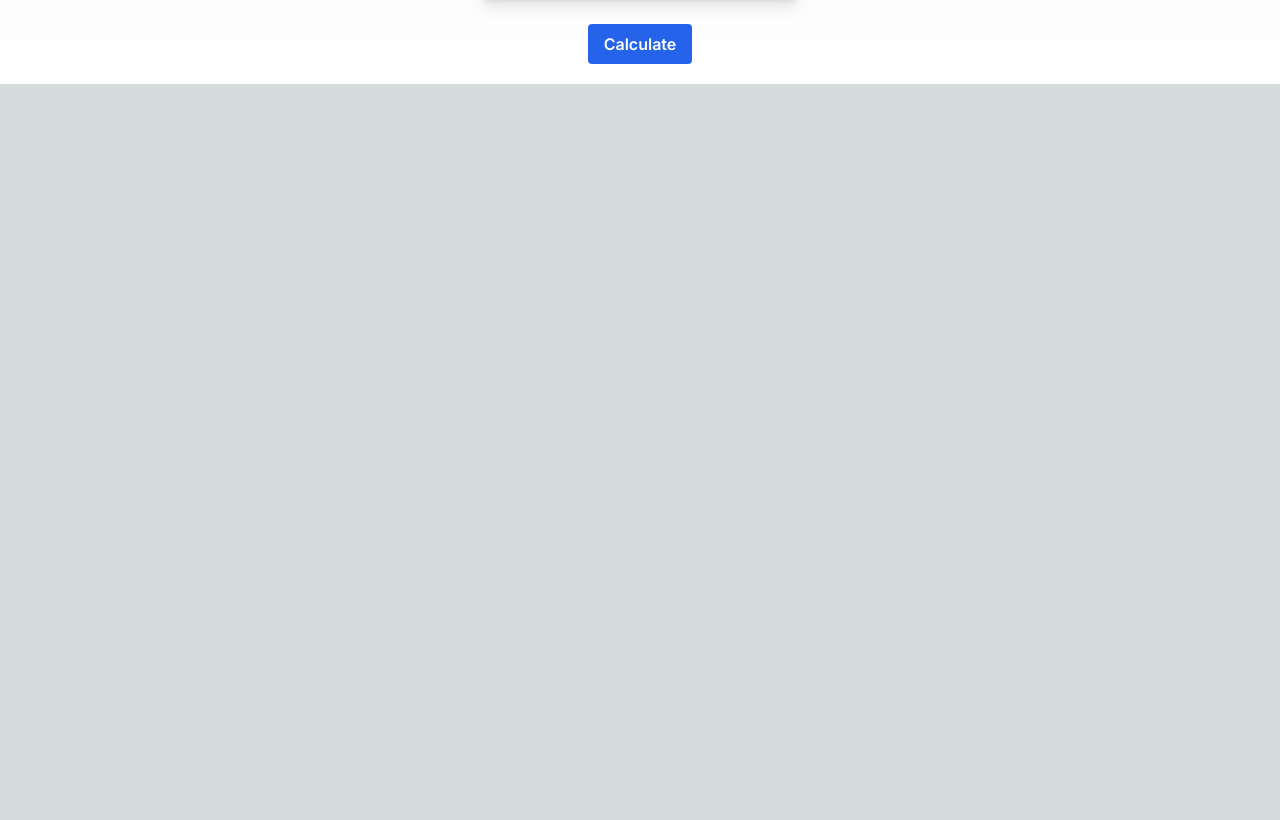
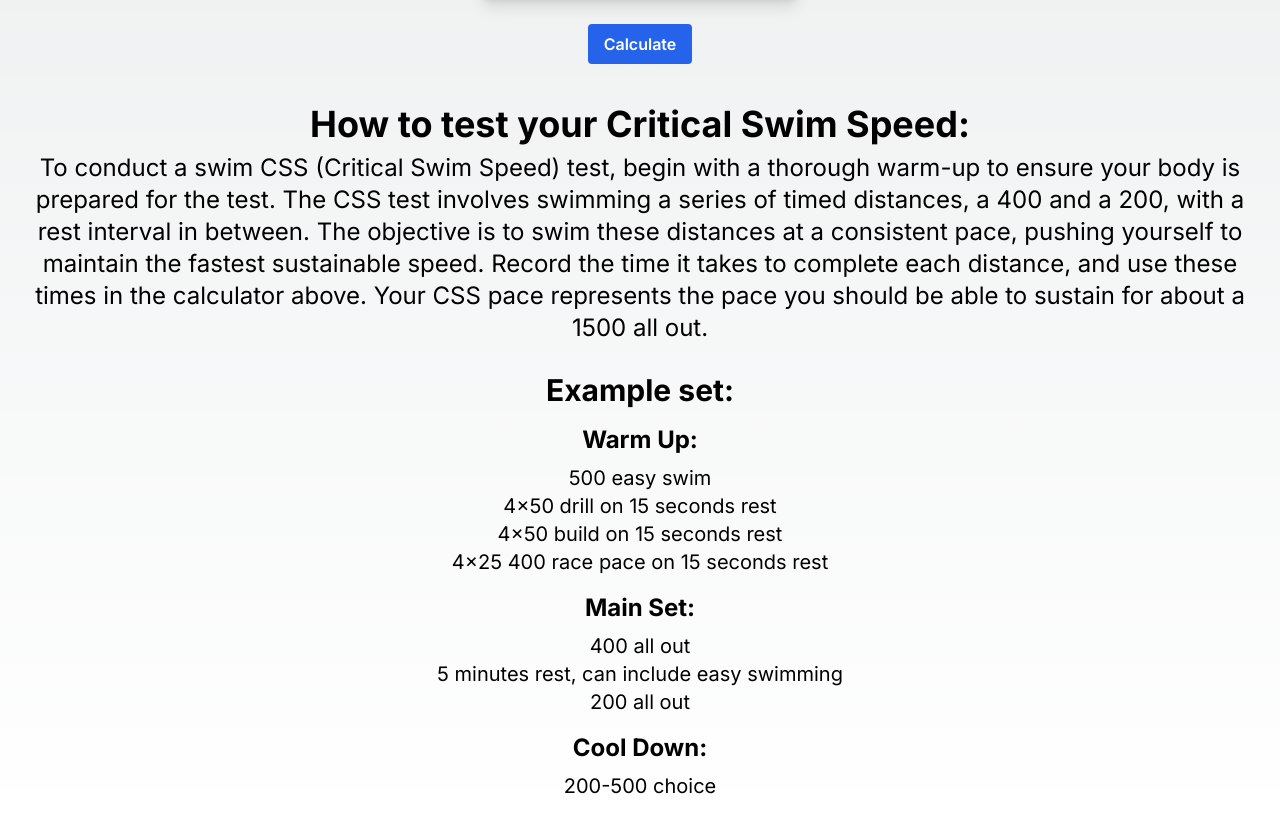
Before and after one commit to devinvolk/threshold_calculator, a Next.js app: page / in a window 1280 px wide. Shown: the part 1444-2264 px from the top of the page. Before the commit the page ends 1528 px from the top, so only its background shows below. Built offline with nearby package versions, Linux system fonts and the light colour scheme.

Commit message:
added instructions for testing, styled for mobile and desktop

```diff
--- a/components/About.js
+++ b/components/About.js
@@ -3,7 +3,7 @@ import React from 'react'
 const About = () => {
   return (
     <div className='mt-5 px-5 md:mt-10'>
-        <h1 className='text-3xl md:text-5xl md:text-center'>Why is threshold testing important?</h1>
+        <h1 className='text-3xl font-bold md:text-5xl md:text-center'>Why is threshold testing important?</h1>
         <p className='text-lg mt-2 md:text-2xl md:mt-7 md:text-center'>
         Threshold testing plays a pivotal role in triathlon training and performance optimization.
         Understanding and regularly assessing individual thresholds, such
--- a/components/Bike.js
+++ b/components/Bike.js
@@ -74,7 +74,7 @@ const Bike = () => {
     <div className='flex flex-col items-center justify-center'>
 
       {/* Form */}
-      <form onSubmit={handleSubmit} className='w-11/12 md:w-full'>
+      <form onSubmit={handleSubmit} className='w-11/12 md:w-1/3'>
         <div className='grid grid-cols-1'>
           <label htmlFor='p1' className='capitalize text-lg justify-self-center md:justify-self-start md:text-2xl'>3 minute average power:</label>
           <input
@@ -149,6 +149,39 @@ const Bike = () => {
         </div>
       </div>
       )}
+      <div className='mx-5 mt-10'>
+        <h2 className='text-center font-bold text-3xl md:text-4xl'>Why Critical Power?</h2>
+        <p className='text-center text-lg md:text-2xl mt-2'>
+        Why opt for Critical Power (CP) over Functional Threshold Power (FTP)? While FTP has a longer history,
+        CP is a newer model for estimating a cyclist's threshold, offering advantages in the testing process.
+        CP is typically measured with 3-minute and 12-minute all-out efforts, or an unpaced 4-minute test.
+        The shorter testing duration allows for more frequent assessments within a training block without
+        requiring a significant taper or precise pacing, as with the standard 20-minute FTP test. This flexibility
+        enables athletes to regularly evaluate changes to their CP, allowing for more specific and tailored training adjustments.
+        </p>
+        <h2 className='text-center font-bold text-3xl md:text-4xl mt-7'>How to test your Critical Power:</h2>
+        <p className='text-center text-lg md:text-2xl mt-2'>
+        To conduct a cycling CP (critical power) test, it is best to use a smart trainer or a climb with a consistent gradient.
+        After a thorough warm-up, do a 3-minute all-out effort, try to consistently maintain your highest possible power.
+        Take a long easy break of at least 10-15 minutes, then do a 12-minute all-out effort.
+        This can be broken up into two consecutive days. Take your average power for each test and input them into the calculator above.
+        </p>
+        <div className='flex flex-col justify-center items-center mt-7'>
+          <h3 className='text-xl md:text-3xl font-bold'>Example set:</h3>
+          <h4 className='text-lg md:text-2xl font-bold mt-4'>Warm Up:</h4>
+          <p className='text-lg md:text-xl mt-2'>20 minutes easy spinning</p>
+          <p className='text-lg md:text-xl'>3 minutes zone 3 (Moderate intensity)</p>
+          <p className='text-lg md:text-xl'>3 minutes zone 4 (Threshold)</p>
+          <p className='text-lg md:text-xl'>1 minutes zone 5 (Hard)</p>
+          <p className='text-lg md:text-xl'>2 minutes easy reset</p>
+          <h4 className='text-xl md:text-2xl font-bold mt-4'>Main Set:</h4>
+          <p className='text-xl mt-2'>3 minutes all out</p>
+          <p className='text-xl'>15 minutes easy recovery</p>
+          <p className='text-xl'>12 minutes all out</p>
+          <h4 className='text-xl md:text-2xl font-bold mt-4'>Cool Down:</h4>
+          <p className='text-lg md:text-xl mt-2'>10-15 minutes very easy spinning</p>
+        </div>
+      </div>
     </div>
   )
 }
--- a/components/Run.js
+++ b/components/Run.js
@@ -68,7 +68,7 @@ const Run = () => {
     <div className='flex flex-col items-center justify-center'>
 
       {/* Form */}
-      <form onSubmit={handleSubmit} className='w-11/12 md:w-full'>
+      <form onSubmit={handleSubmit} className='w-11/12 md:w-1/3'>
         <div className='grid grid-cols-1'>
           <label htmlFor='threemin' className='capitalize text-lg justify-self-center md:justify-self-start md:text-2xl'>3 minute average power:</label>
           <input
@@ -138,6 +138,30 @@ const Run = () => {
         </div>
       </div>
       )}
+      <div className='mx-5 mt-10'>
+        <h2 className='text-center font-bold text-3xl md:text-4xl'>How to test your Critical Power:</h2>
+        <p className='text-center text-lg md:text-2xl mt-2'>
+        To conduct a running CP (critical power) test, it is best to use a track or a flat bike path.
+        After a thorough warm-up, do a 3-minute all-out effort, try to consistently maintain the fastest pace you are capable of.
+        Take a long easy break of at least 10-15 minutes, then do a 8-minute all-out effort.
+        This can be broken up into two consecutive days. Take your average power for each test and input them into the calculator above.
+        </p>
+        <div className='flex flex-col justify-center items-center mt-7'>
+          <h3 className='text-xl md:text-3xl font-bold'>Example set:</h3>
+          <h4 className='text-lg md:text-2xl font-bold mt-4'>Warm Up:</h4>
+          <p className='text-lg md:text-xl mt-2'>20 minutes easy spinning</p>
+          <p className='text-lg md:text-xl'>3 minutes zone 3 (Moderate intensity)</p>
+          <p className='text-lg md:text-xl'>3 minutes zone 4 (Threshold)</p>
+          <p className='text-lg md:text-xl'>1 minutes zone 5 (Hard)</p>
+          <p className='text-lg md:text-xl'>2 minutes easy reset</p>
+          <h4 className='text-xl md:text-2xl font-bold mt-4'>Main Set:</h4>
+          <p className='text-xl mt-2'>3 minutes all out</p>
+          <p className='text-xl'>15 minutes easy recovery</p>
+          <p className='text-xl'>12 minutes all out</p>
+          <h4 className='text-xl md:text-2xl font-bold mt-4'>Cool Down:</h4>
+          <p className='text-lg md:text-xl mt-2'>10-15 minutes very easy spinning</p>
+        </div>
+      </div>
     </div>
   )
 }
--- a/components/Swim.js
+++ b/components/Swim.js
@@ -150,6 +150,31 @@ const Swim = () => {
           </div>
         </div>
       )}
+      <div className='mx-5 mt-10'>
+        <h2 className='text-center font-bold text-3xl md:text-4xl'>How to test your Critical Swim Speed:</h2>
+        <p className='text-center text-lg md:text-2xl mt-2'>
+        To conduct a swim CSS (Critical Swim Speed) test, begin with a thorough warm-up to ensure your body is prepared for the test.
+        The CSS test involves swimming a series of timed distances, a 400 and a 200,
+        with a rest interval in between. The objective is to swim these distances at a consistent pace,
+        pushing yourself to maintain the fastest sustainable speed. Record the time it takes to complete each distance,
+        and use these times in the calculator above. Your CSS pace represents the pace you should be able to sustain
+        for about a 1500 all out.
+        </p>
+        <div className='flex flex-col justify-center items-center mt-7'>
+          <h3 className='text-xl md:text-3xl font-bold'>Example set:</h3>
+          <h4 className='text-lg md:text-2xl font-bold mt-4'>Warm Up:</h4>
+          <p className='text-xl mt-2'>500 easy swim</p>
+          <p className='text-lg md:text-xl'>4x50 drill on 15 seconds rest</p>
+          <p className='text-lg md:text-xl'>4x50 build on 15 seconds rest</p>
+          <p className='text-lg md:text-xl text-center'>4x25 400 race pace on 15 seconds rest</p>
+          <h4 className='text-xl md:text-2xl font-bold mt-4'>Main Set:</h4>
+          <p className='text-lg md:text-xl mt-2'>400 all out</p>
+          <p className='text-lg md:text-xl text-center'>5 minutes rest, can include easy swimming</p>
+          <p className='text-lg md:text-xl'>200 all out</p>
+          <h4 className='text-xl md:text-2xl font-bold mt-4'>Cool Down:</h4>
+          <p className='text-lg md:text-xl mt-2'>200-500 choice</p>
+        </div>
+      </div>
     </div>
   );
 };
```
